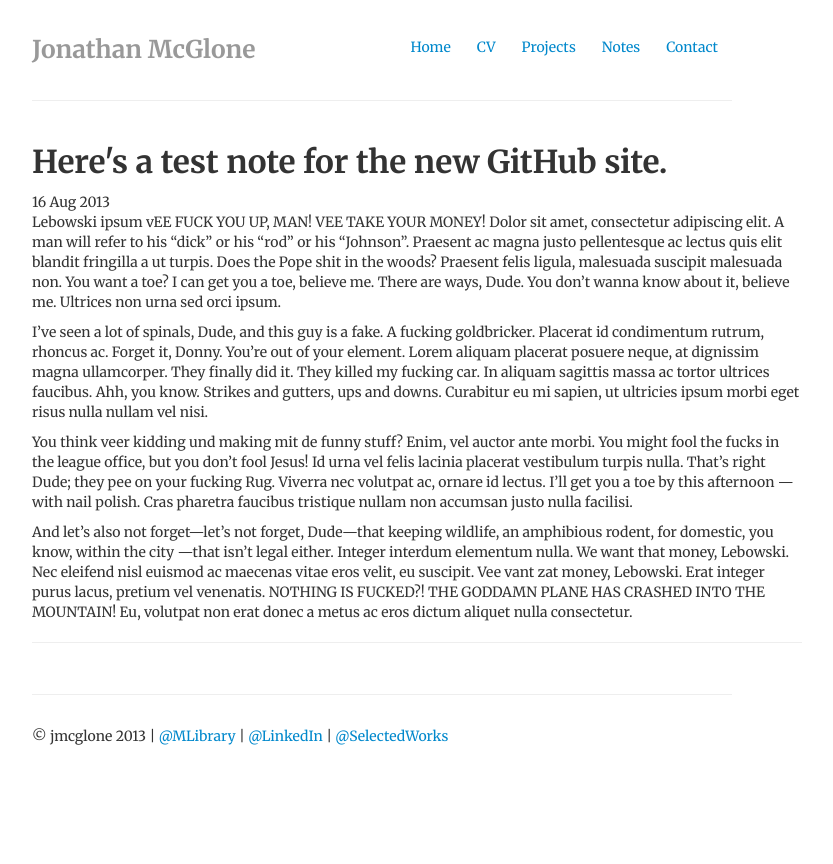
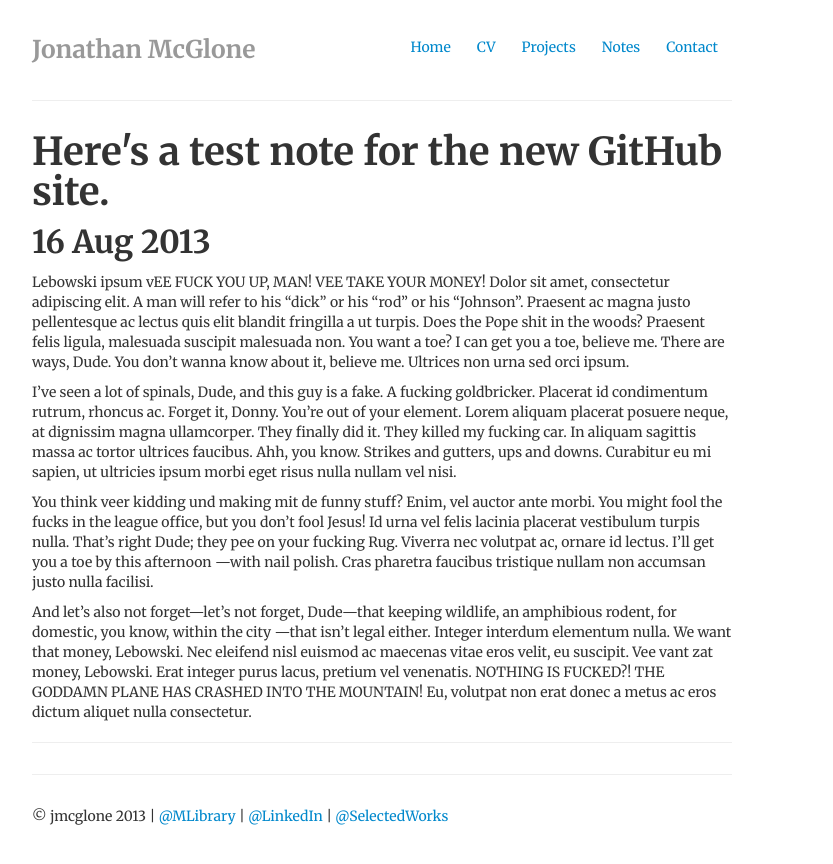
Before and after one commit to jmcglone/jmcglone.github.io, a Jekyll site: the page built from _posts/2013-08-16-heres-a-test-note-for-the-new-GitHub-site.md, in a window 1280 px wide. Shown: the top 864 px of the page, without its empty margins (258-1091 px from the left). Built offline with Jekyll 4.4.1, drawn with Linux system fonts in a browser that asks for light colours; nearby versions of some CDN libraries.

Commit message:
Update post.html
cleaned up DOM, added note

```diff
--- a/_layouts/post.html
+++ b/_layouts/post.html
@@ -3,26 +3,27 @@ layout: default
 notes: active
 ---
 
-<div class="row post">
-		<div class="span8 single">
-			<h2 class="title">{{ page.title }}</h2>
-			<info datetime="{{ page.date }}">
+<div class="notes">
+		<div class="note single">
+			<h1 class="title">{{ page.title }}</h1>
+
+			<h2><info datetime="{{ page.date }}">
 				{{ page.date | date_to_string }} {% if page.author %} by {{ page.author }} {% endif %}
-			</info>
+			</info></h2>
 			<!-- Post content -->
-			<div class="postbody">
+			<div class="notebody">
 				{{ content }}
 			</div>
 			<!-- Post info -->
-			<div class="postinfo">
+			<div class="noteinfo">
 			<!-- include some categories and tags maybe? -->
 			</div>
 
 			<hr>
 
 			<!-- Post comments -->
-			<div class="postcomments">
+			<div class="notecomments">
 				{% include disqus.html %}
 			</div>
-		</div><!-- /.span8 .post .single -->
-	</div><!-- /.row .blog -->
+		</div><!-- / .note .single -->
+</div><!-- /.notes -->
```
